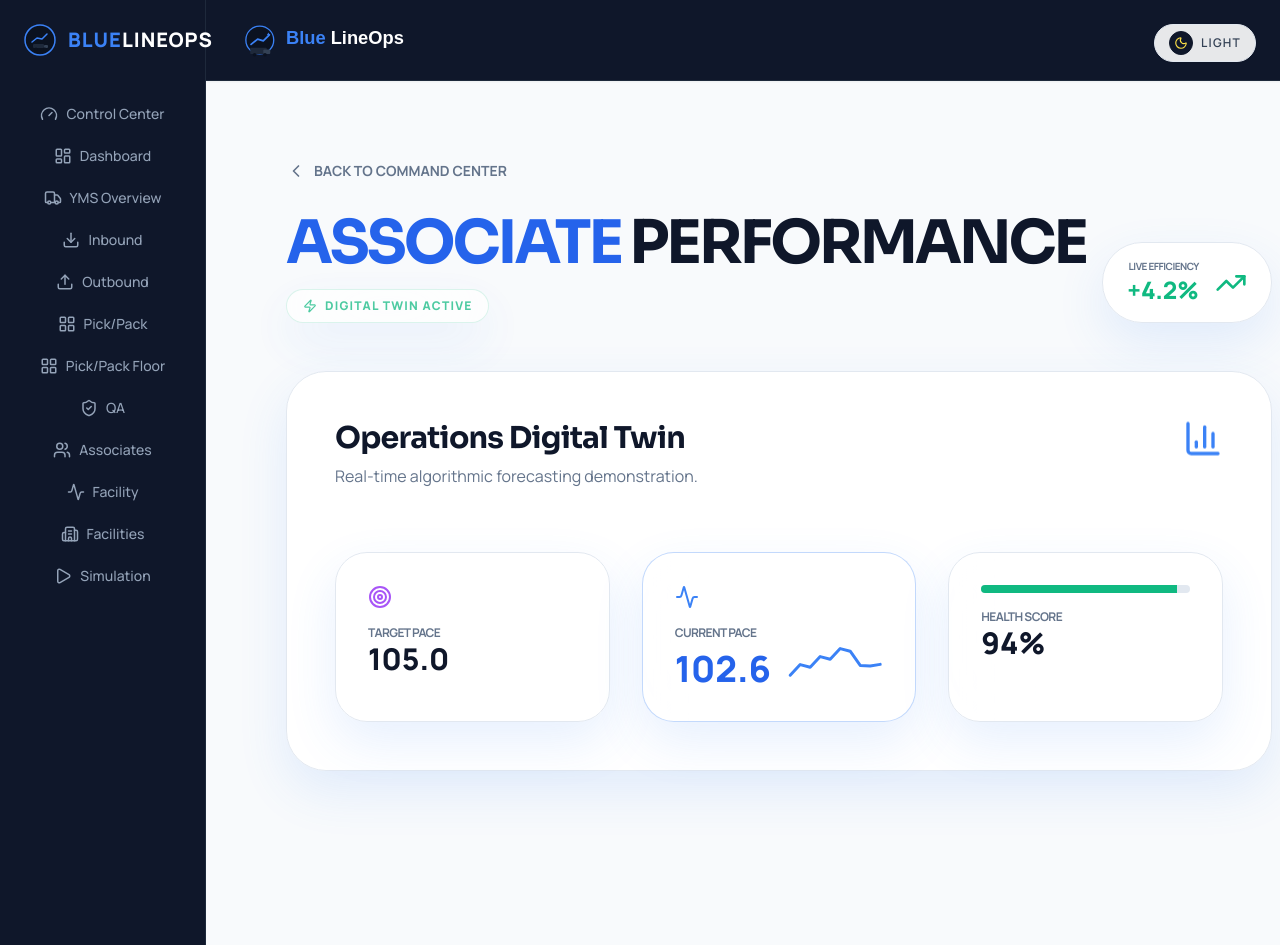
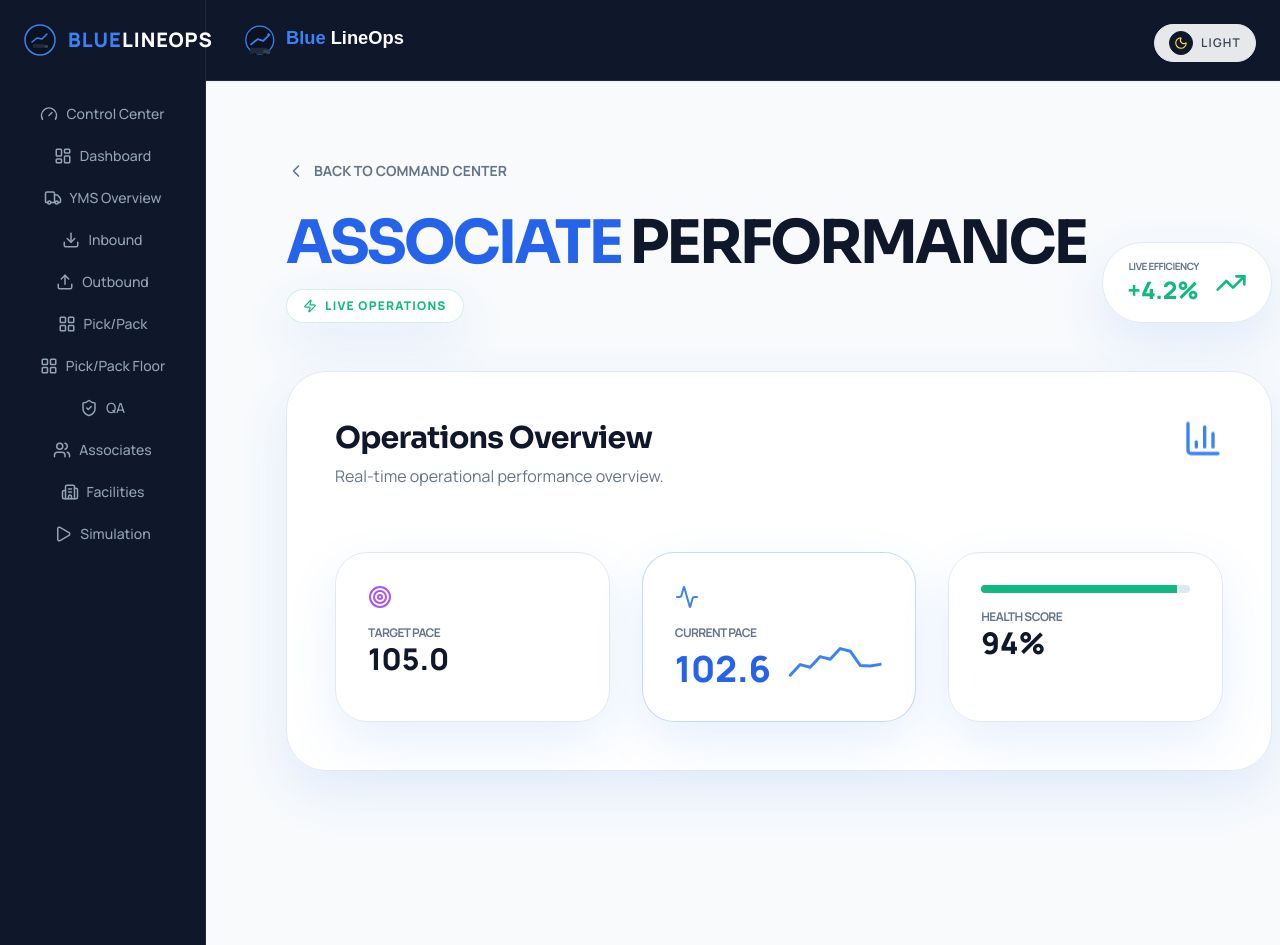
Before and after one commit to alex-sysdev-dev/blueline-ops, a Next.js app: page /dashboard/Associate_Performance in a window 1280 px wide. Shown: the top 945 px of the page. Built offline with nearby package versions, Linux system fonts and the light colour scheme.

Commit message:
removed Facility page

```diff
--- a/app/dashboard/[table]/page.jsx
+++ b/app/dashboard/[table]/page.jsx
@@ -66,8 +66,8 @@
             <span className="text-blue-600">{firstWord}</span>
             <span className="text-slate-900 dark:text-white ml-2">{restOfTitle}</span>
           </h1>
-          <div className="mt-4 inline-flex items-center gap-2 px-4 py-2 glass-card !rounded-full text-emerald-500 text-xs font-black uppercase tracking-widest border border-emerald-500/20 animate-pulse">
-            <Zap size={14} /> Digital Twin Active
+          <div className="mt-4 inline-flex items-center gap-2 px-4 py-2 glass-card !rounded-full text-emerald-500 text-xs font-black uppercase tracking-widest border border-emerald-500/20">
+            <Zap size={14} /> Live Operations
           </div>
         </div>
         <div className="glass-card px-6 py-4 flex items-center gap-4">
@@ -82,8 +82,8 @@
       <div className="glass-card p-12 min-h-[400px] flex flex-col justify-between">
         <div className="flex justify-between items-start">
           <div>
-            <h2 className="text-3xl font-bold text-slate-900 dark:text-white tracking-tight">Operations Digital Twin</h2>
-            <p className="text-slate-500 dark:text-slate-400 mt-2">Real-time algorithmic forecasting demonstration.</p>
+            <h2 className="text-3xl font-bold text-slate-900 dark:text-white tracking-tight">Operations Overview</h2>
+            <p className="text-slate-500 dark:text-slate-400 mt-2">Real-time operational performance overview.</p>
           </div>
           <BarChart3 className="text-blue-500 animate-bounce" size={40} />
         </div>
--- a/app/dashboard/page.jsx
+++ b/app/dashboard/page.jsx
@@ -11,7 +11,7 @@
     { id: 'Associate_Performance', label: 'Associates', value: '102', sub: 'UPH', icon: <Users size={24} />, color: 'text-purple-500' },
     { id: 'YMS_Log', href: '/dashboard/yms', label: 'Yard/YMS', value: '14', sub: 'Trailers', icon: <Truck size={24} />, color: 'text-amber-500' },
     { id: 'QA_Metrics', label: 'Quality', value: '99.8%', sub: 'Accuracy', icon: <ShieldCheck size={24} />, color: 'text-rose-500' },
-    { id: 'Facility_Metrics', label: 'Facility', value: 'Low', sub: 'Risk', icon: <Activity size={24} />, color: 'text-cyan-500' },
+    { id: 'Facility_Metrics', href: '/facilities', label: 'Facility', value: 'Low', sub: 'Risk', icon: <Activity size={24} />, color: 'text-cyan-500' },
   ];
 
   return (
--- a/components/layout/Sidebar.jsx
+++ b/components/layout/Sidebar.jsx
@@ -20,7 +20,6 @@
     { name: 'Pick/Pack Floor', href: '/dashboard/pick-pack/floorplan', icon: LayoutGrid },
     { name: 'QA', href: '/dashboard/qa', icon: ShieldCheck },
     { name: 'Associates', href: '/dashboard/associates', icon: Users },
-    { name: 'Facility', href: '/dashboard/facility', icon: Activity },
     { name: 'Facilities', href: '/facilities', icon: Building2 },
     { name: 'Simulation', href: '/admin/simulation', icon: Play },
   ];
```
